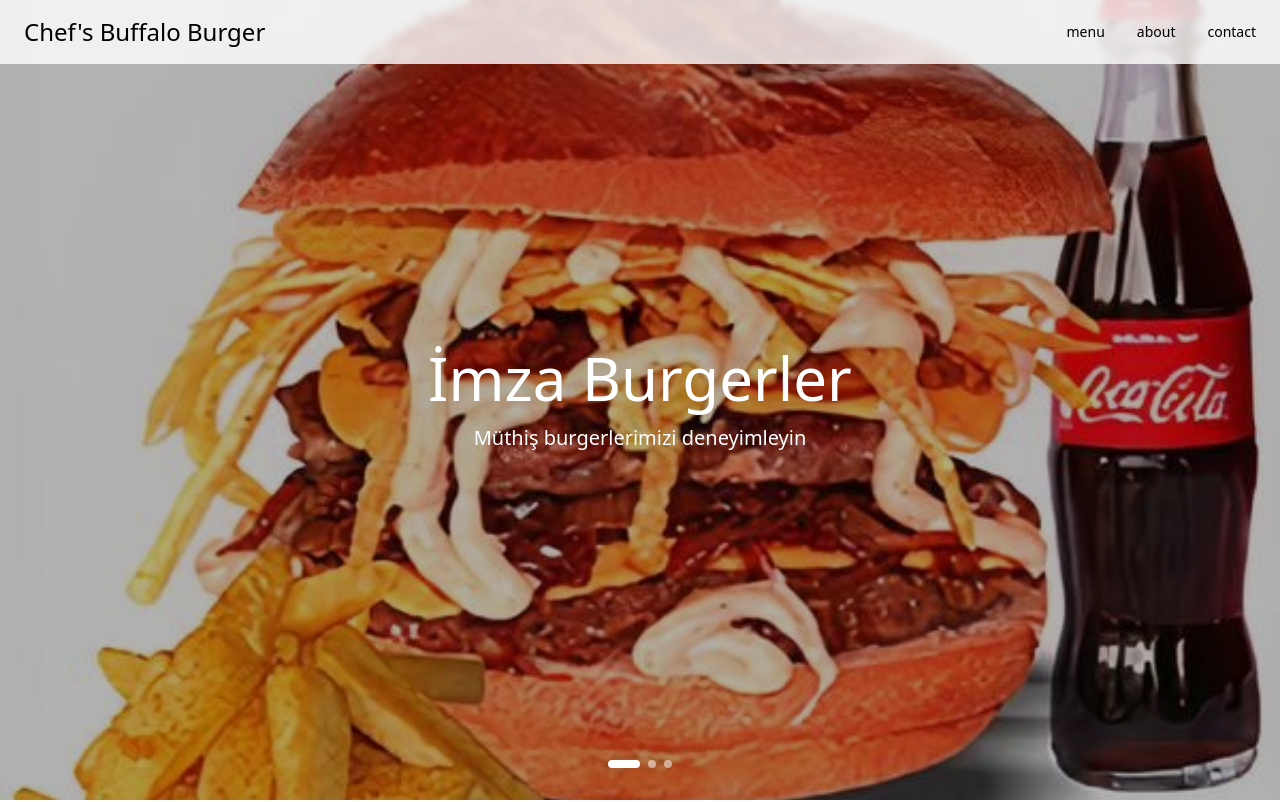
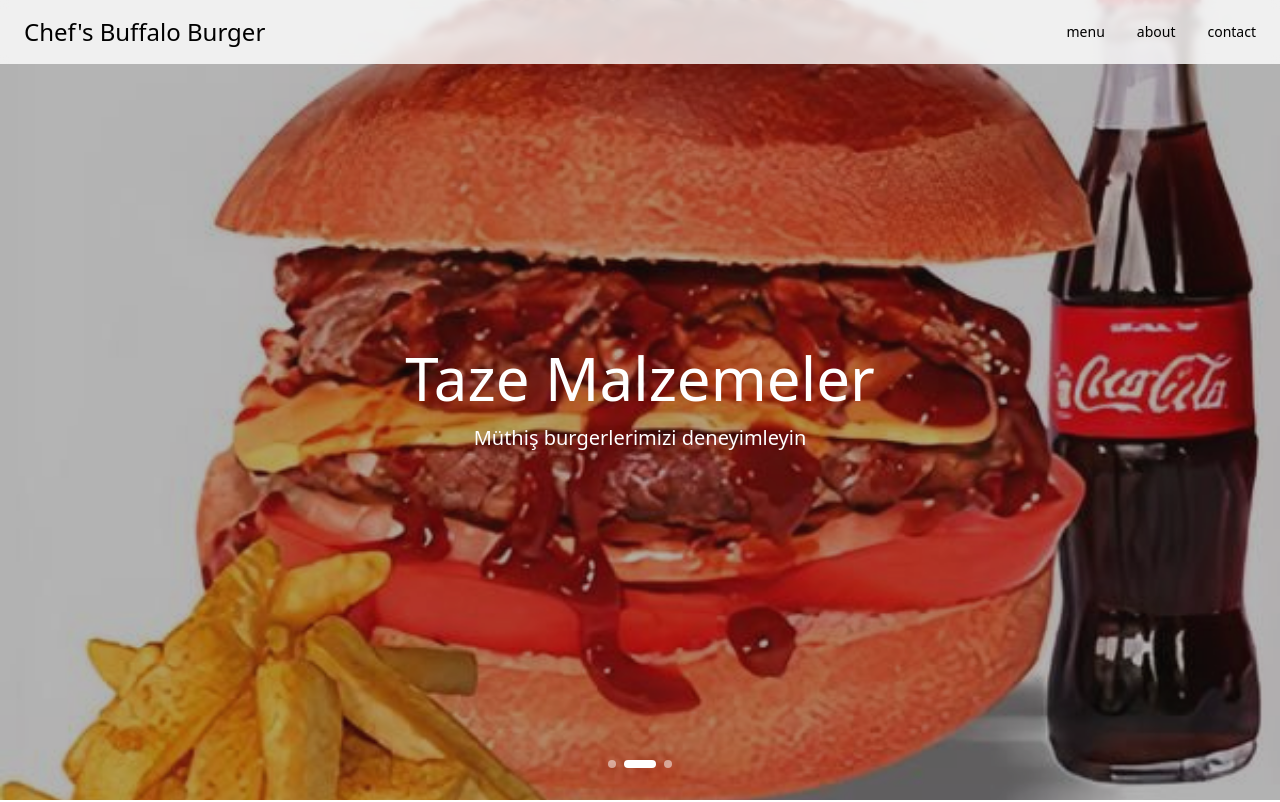
Before and after one commit to yigit-cankurtaran/burger-prototype, a React (Vite) app: page / in a window 1280 px wide. Shown: the top 802 px of the page. Built offline with nearby package versions, Linux system fonts and the light colour scheme.

Commit message:
automatic carousel

```diff
--- a/src/BurgerRestaurantWebsite.tsx
+++ b/src/BurgerRestaurantWebsite.tsx
@@ -1,4 +1,4 @@
-import { useState } from "react";
+import { useState, useEffect } from "react";
 import { motion } from "framer-motion";
 import { useTranslation } from "react-i18next";
 
@@ -11,6 +11,15 @@ const RestaurantWebsite = () => {
     { url: "../foodpics/gurme.jpg", title: t("Fresh Ingredients") },
     { url: "../foodpics/tavuk.jpg", title: t("Cozy Atmosphere") },
   ];
+
+  useEffect(() => {
+    const interval = setInterval(() => {
+      setCurrentSlide((prev) => (prev + 1) % slides.length);
+    }, 5000); // changing slides every 5 seconds
+
+    return () => clearInterval(interval); // cleanup on unmount
+  }, [slides.length]);
+  // changes when slides.length changes
 
   return (
     <div className="min-h-screen bg-white">
```
